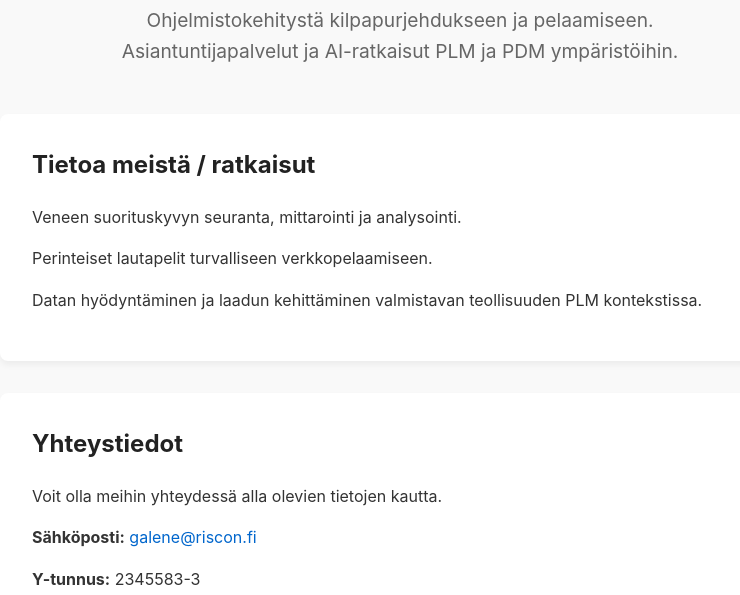
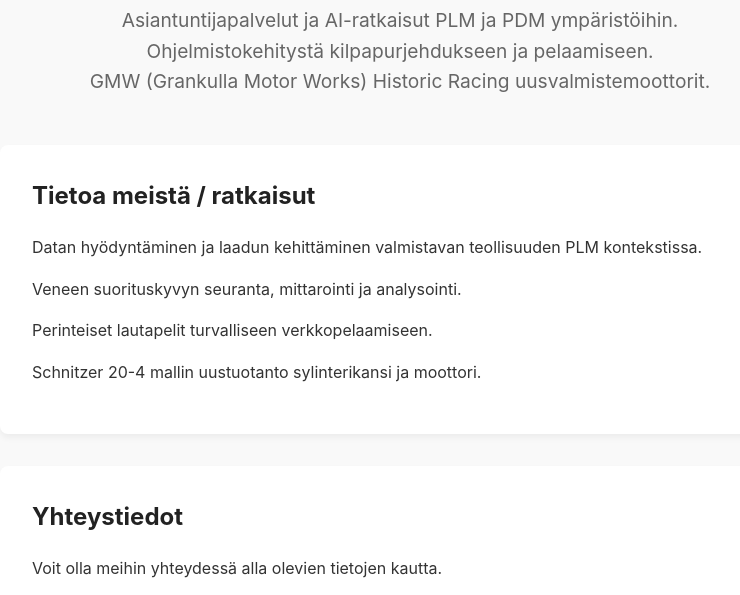
Before and after one commit to juvonma-ux/riscon.github-io, a plain HTML site: page index.html in a window 1280 px wide. Shown: the part 158-753 px from the top of the page, without its empty margins (240-980 px from the left). Drawn offline with Linux system fonts and the light colour scheme.

Commit message:
Reorganize subtitles and update content in index.html

```diff
--- a/index.html
+++ b/index.html
@@ -60,15 +60,17 @@
 <body>
     <header>
         <h1>Riscon Oy</h1>
+        <div class="subtitle">Asiantuntijapalvelut ja AI-ratkaisut PLM ja PDM ympäristöihin.</div>
         <div class="subtitle">Ohjelmistokehitystä kilpapurjehdukseen ja pelaamiseen.</div>
-        <div class="subtitle">Asiantuntijapalvelut ja AI-ratkaisut PLM ja PDM ympäristöihin.</div>
+        <div class="subtitle">GMW (Grankulla Motor Works) Historic Racing uusvalmistemoottorit.</div>
     </header>
 
     <div class="card">
         <h2>Tietoa meistä / ratkaisut</h2>
+        <p>Datan hyödyntäminen ja laadun kehittäminen valmistavan teollisuuden PLM kontekstissa.</p>
         <p>Veneen suorituskyvyn seuranta, mittarointi ja analysointi.</p>
         <p>Perinteiset lautapelit turvalliseen verkkopelaamiseen.</p>
-        <p>Datan hyödyntäminen ja laadun kehittäminen valmistavan teollisuuden PLM kontekstissa.</p>
+        <p>Schnitzer 20-4 mallin uustuotanto sylinterikansi ja moottori.</p>
     </div>
 
     <div class="card">
```
